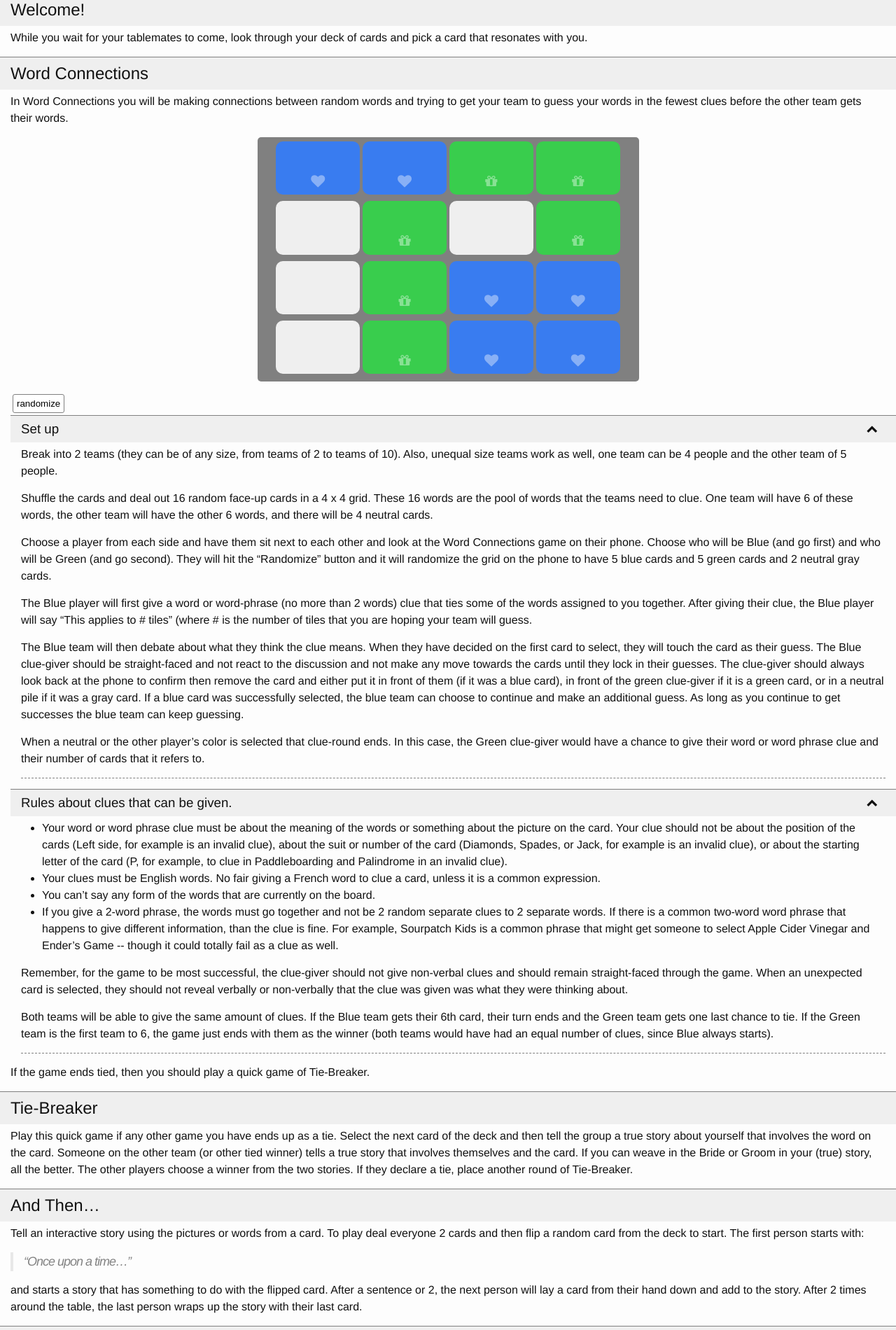
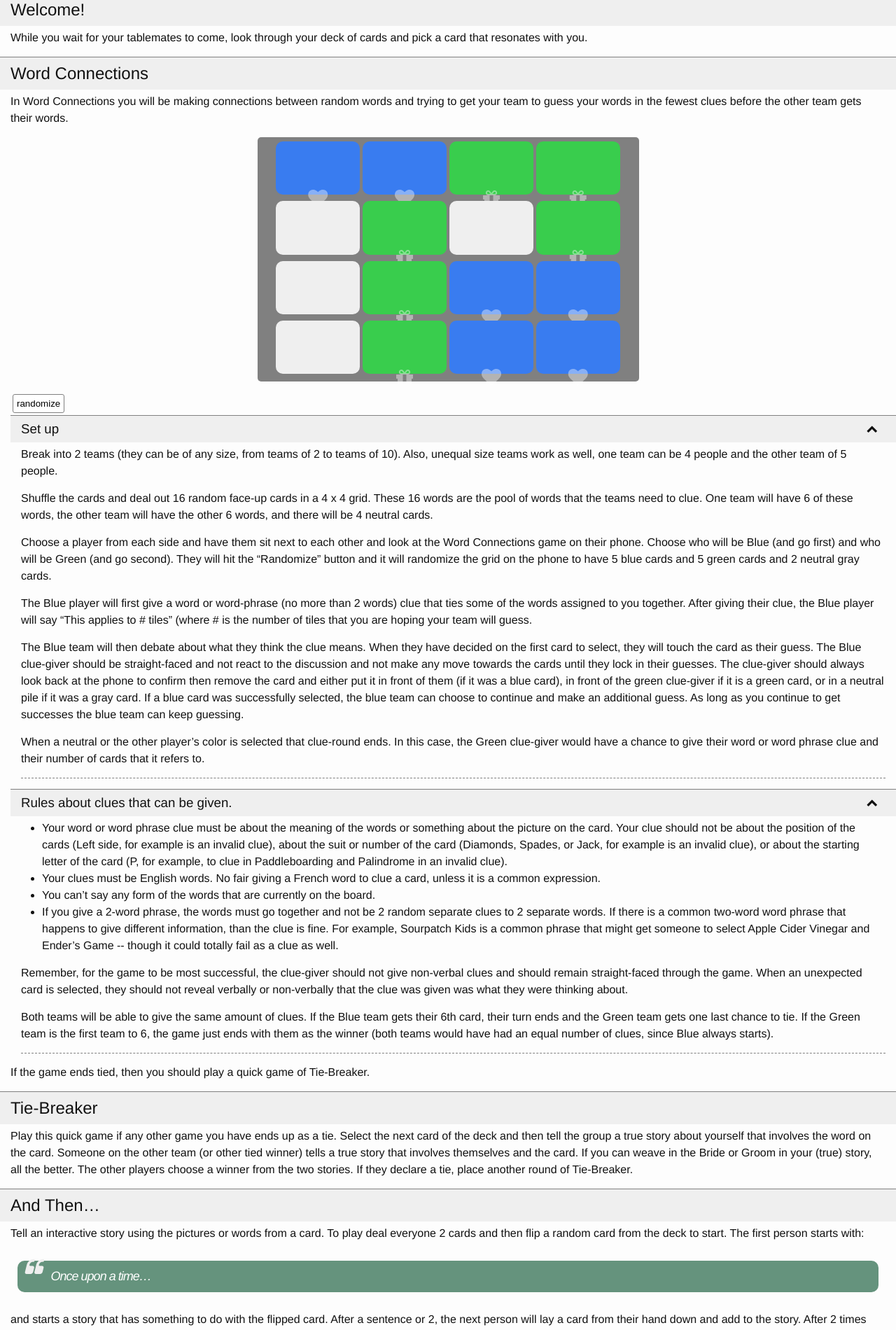
Before and after one commit to rlskoeser/sasgames-cards, a Jekyll site: the page built from _posts/2016-02-20-johnny-and-abi.html, in a window 1280 px wide. Shown: the part 413-2313 px from the top of the page at 70% size. Built offline with Jekyll 4.4.1, drawn with Linux system fonts in a browser that asks for light colours; nearby versions of some CDN libraries.

Commit message:
Blockquote styles and other tweaks

```diff
--- a/_posts/2016-02-20-johnny-and-abi.html
+++ b/_posts/2016-02-20-johnny-and-abi.html
@@ -98,7 +98,9 @@
     <h2>And Then…</h2>
     <div class="content">
     <p>Tell an interactive story using the pictures or words from a card.
-    To play deal everyone 2 cards and then flip a random card from the deck to start. The first person starts with: <blockquote>“Once upon a time…”</blockquote> and starts a story that has something to do with the flipped card. After a sentence or 2, the next person will lay a card from their hand down and add to the story. After 2 times around the table, the last person wraps up the story with their last card.</p>
+    To play deal everyone 2 cards and then flip a random card from the deck to start. The first person starts with:
+    <blockquote class="quote">Once upon a time…</blockquote>
+    and starts a story that has something to do with the flipped card. After a sentence or 2, the next person will lay a card from their hand down and add to the story. After 2 times around the table, the last person wraps up the story with their last card.</p>
     </div>
 </div>
 
--- a/css/main.scss
+++ b/css/main.scss
@@ -52,8 +52,7 @@
         "syntax-highlighting"
 ;
 
-
-/* custom styles for card game rules page */
+/* custom styles */
 
 .btn {
     padding: 5px;
@@ -61,7 +60,43 @@
     border: 1px solid gray;
     background-color: white;
     margin: 3px;
+    outline: none;
 }
+
+blockquote.quote {
+  /*background: #f9f9f9;*/
+  background-color: #65937d;
+  margin: 1.5em 10px;
+  padding: 0.5em 10px;
+  quotes: "\f10d" "\f10e";  /* font awesome open/close double quotes */
+  /*quotes: "\201C""\201D""\2018""\2019";*/
+  border: none;
+  color: white;
+  border-radius: 10px;
+}
+blockquote:before {
+  font-family: FontAwesome;
+  color: #efefef;
+  content: open-quote;
+  font-size: 1.5em;
+  line-height: 0.1em;
+  margin-right: 0.5em;
+  vertical-align: top;
+}
+/*
+blockquote:after {
+  color: #efefef;
+  font-family: FontAwesome;
+  content: close-quote;
+  margin-left: 0.5em;
+}*/
+
+blockquote p {
+  display: inline;
+}
+
+/* custom styles for card game rules page */
+
 
 .btn:hover {
     background-color: #efefef;
@@ -112,13 +147,38 @@
     margin: 0 auto 15px;
     border-radius: 5px;
     padding: 4px 0px;
-
+}
+#board-container {
     -webkit-backface-visibility: visible;
    -webkit-perspective-origin: 150% 150%;
    -webkit-transform-style: preserve-3d;
     -webkit-perspective: 100px; /* Chrome, Safari, Opera  */
     perspective: 100px;
 }
+
+#board-container.fs {
+    width: 100%;
+    height: 100%;
+}
+
+.fs .board {
+    margin-top: 15%;
+}
+
+.board #randomize-board span::after {
+    font-family: FontAwesome;
+    content: "\f074";
+}
+.board #fullscreen span::after {
+    font-family: FontAwesome;
+    content: "\f0b2";
+}
+
+/* perspective:
+    board container needs perspective, around 350px, perspective origin bottom
+    actual board needs transformX(15deg) roughly (10-12 maybe)?
+
+*/
 
 .board .card {
     display: inline-block;
@@ -157,7 +217,7 @@
 }
 
 
-@media (min-width: 425px) {
+@media (max-width: 425px) {
     /* adjust icons for smaller screens */
     .card::after {
         font-size: 125%;
@@ -166,6 +226,7 @@
 }
 
 @media (min-width: 750px) {
+    /* move title onto banner image for larger screens */
     .game-rules-content .page-heading {
         position: absolute;
         top: 0;
@@ -179,6 +240,7 @@
     padding:.7em;
     cursor: pointer;
     float:right;
+    /* fixme: should whole bar be selectable ? make label bigger? */
 }
 
 
@@ -202,7 +264,8 @@
     display: block;
 }
 
-@media (max-width: 650px) {
+/* for smaller screens add toggles and default to sections closed */
+@media (max-width: 850px) {
 
     input.checkbox-toggle ~ label {
         display: block;
```
